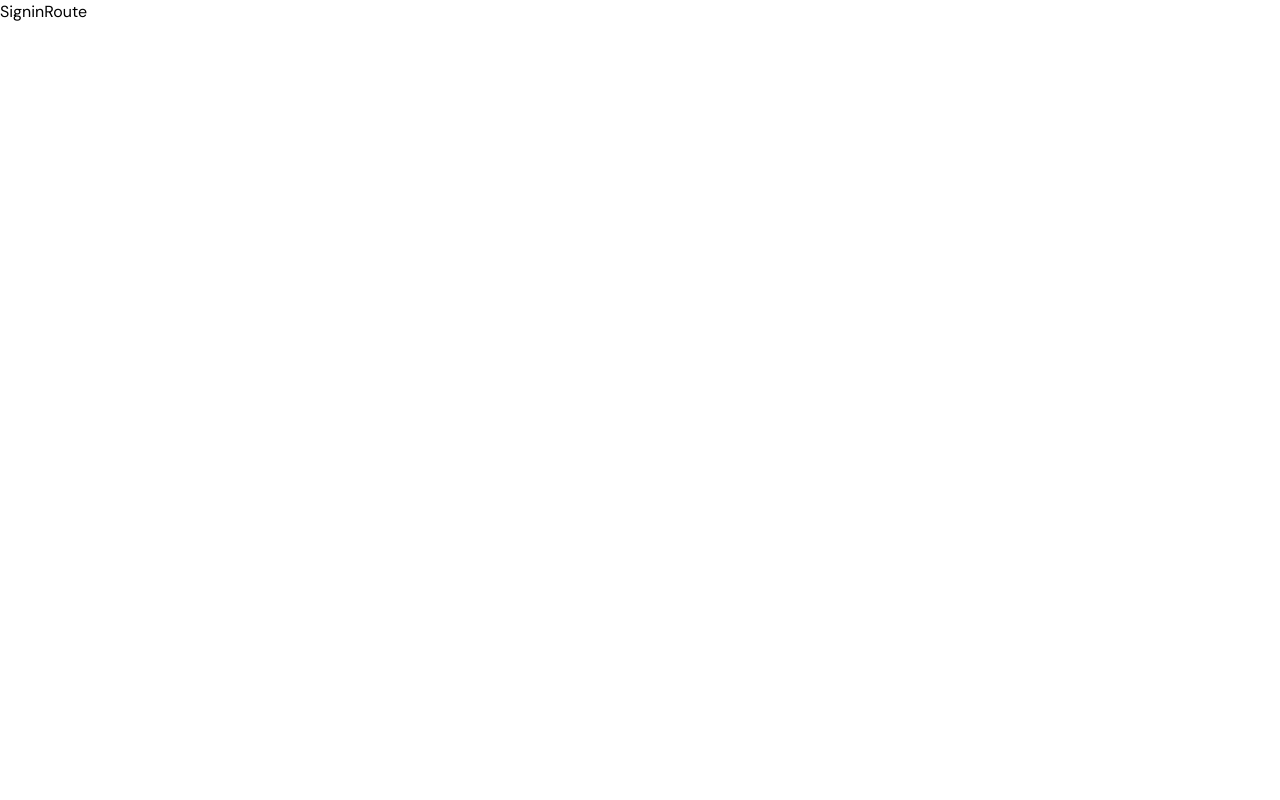
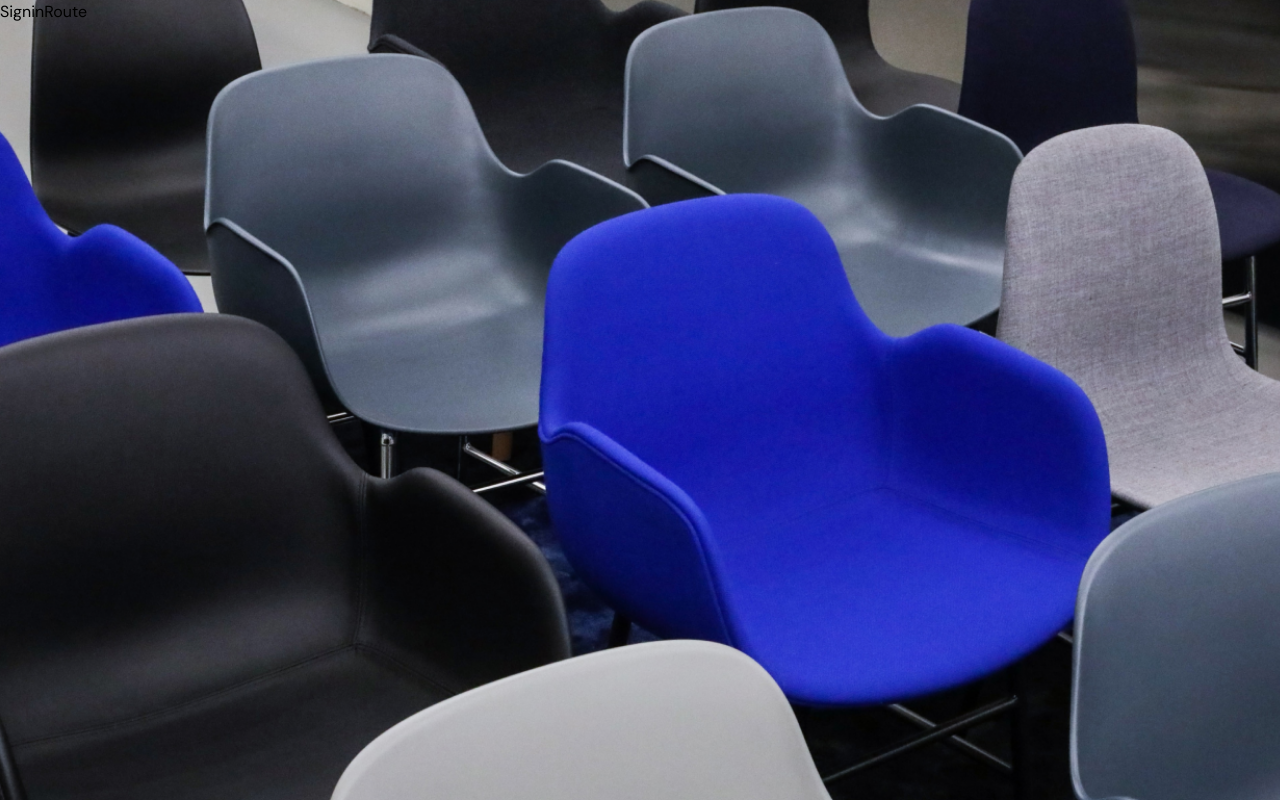
Before and after one commit to Alejoboga20/blackmarket-web, a React (Vite) app: page /auth in a window 1280 px wide. Built offline with nearby package versions, Linux system fonts and the light colour scheme.

Commit message:
setup auth bg image

```diff
--- a/src/routes/RootAuth.tsx
+++ b/src/routes/RootAuth.tsx
@@ -2,7 +2,7 @@ import { Outlet } from 'react-router-dom';
 
 const RootAuth = () => {
 	return (
-		<div>
+		<div className='bg-auth-background w-screen h-screen bg-cover'>
 			<Outlet />
 		</div>
 	);
--- a/tailwind.config.cjs
+++ b/tailwind.config.cjs
@@ -4,6 +4,9 @@ module.exports = {
 		extend: {
 			fontFamily: {
 				sans: ['DM Sans', 'sans-serif'],
+			},
+			backgroundImage: {
+				'auth-background': "url('/images/AuthBackground.png')",
 			},
 			colors: {
 				white: '#FFFFFF',
```
Also changed, not shown: public/images/AuthBackground.png (added).
